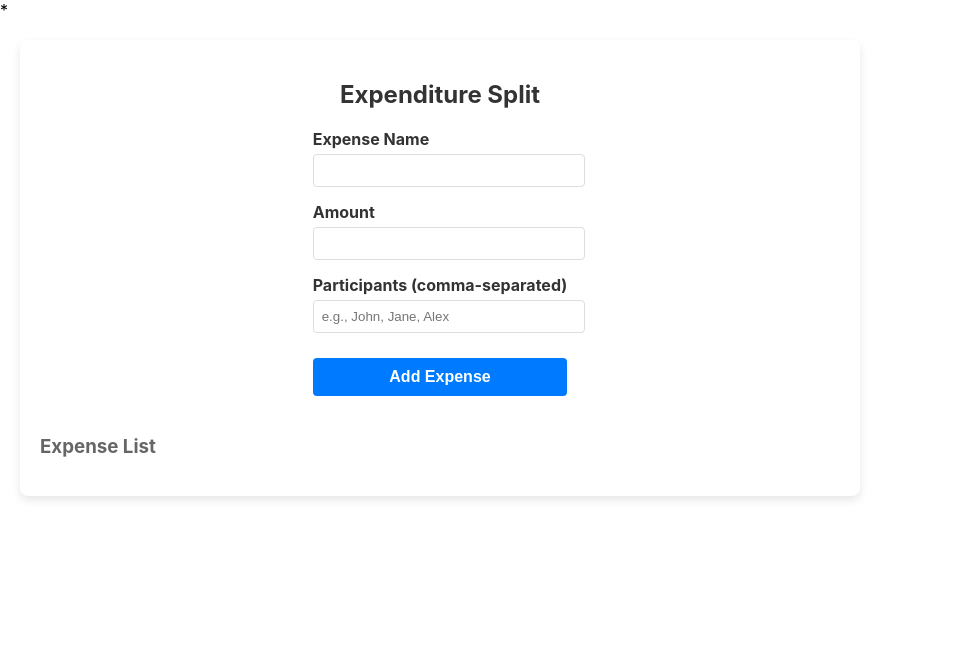
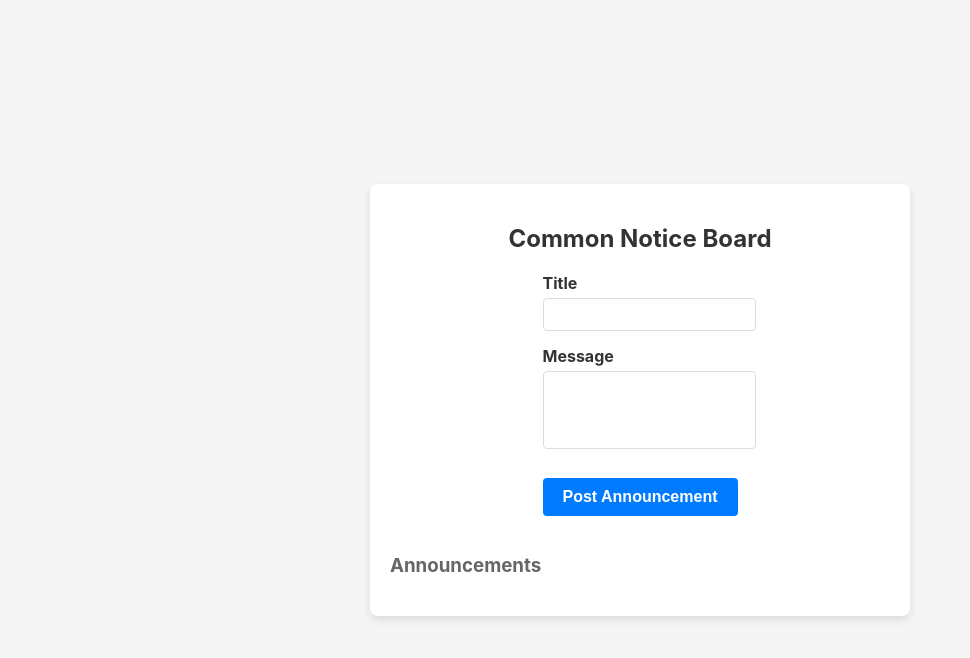
Before and after one commit to sahithi-66/Home_management_system, a React (Create React App) app in the folder home-management-system/: page / in a window 1280 px wide. Shown: the top 658 px of the page, without its empty margins (0-970 px from the left). Built offline with nearby package versions, Linux system fonts and the light colour scheme.

Commit message:
Created NoticeBoard page
Added NoticeBoard.js and NoticeBoard.css

```diff
--- a/home-management-system/src/App.js
+++ b/home-management-system/src/App.js
@@ -1,13 +1,14 @@
 import React from 'react';
 import Login from './components/Login';
 import ExpenditureSplit from './components/ExpenditureSplit';
-
+import NoticeBoard from './components/NoticeBoard';
 
 const App = () => {
     return (
         <div className="App">
             {/* <Login /> */}
-            *<ExpenditureSplit />
+            {/* <ExpenditureSplit /> */}
+            <NoticeBoard />
 
         </div>
     );
--- /dev/null
+++ b/home-management-system/src/components/NoticeBoard.css
@@ -0,0 +1,94 @@
+/* Full-screen wrapper for centering */
+.noticeboard-wrapper {
+    display: flex;
+    align-items: center;
+    justify-content: center;
+    height: 100vh;
+    background-color: #f5f5f5;
+}
+
+/* Box styling */
+.noticeboard-container {
+    display: flex;
+    flex-direction: column;
+    align-items: center;
+    padding: 20px;
+    margin: 20px;
+    background-color: #ffffff;
+    border-radius: 8px;
+    box-shadow: 0 4px 8px rgba(0, 0, 0, 0.1);
+    width: 500px;
+}
+
+h2 {
+    margin-bottom: 20px;
+    color: #333;
+}
+
+.input-field {
+    margin-bottom: 15px;
+    width: 100%;
+}
+
+label {
+    display: block;
+    margin-bottom: 5px;
+    font-weight: bold;
+}
+
+input, textarea {
+    width: 100%;
+    padding: 8px;
+    border-radius: 4px;
+    border: 1px solid #ddd;
+}
+
+textarea {
+    resize: none;
+}
+
+button {
+    width: 100%;
+    padding: 10px;
+    border: none;
+    background-color: #007bff;
+    color: #fff;
+    border-radius: 4px;
+    cursor: pointer;
+    font-size: 1em;
+    font-weight: bold;
+    margin-top: 10px;
+}
+
+button:hover {
+    background-color: #0056b3;
+}
+
+.announcement-list {
+    margin-top: 20px;
+    width: 100%;
+}
+
+h3 {
+    color: #666;
+}
+
+ul {
+    list-style: none;
+    padding: 0;
+}
+
+li {
+    padding: 10px;
+    border-bottom: 1px solid #ddd;
+}
+
+li h4 {
+    margin: 0 0 5px;
+    font-weight: bold;
+}
+
+li p {
+    margin: 0;
+    color: #333;
+}
--- /dev/null
+++ b/home-management-system/src/components/NoticeBoard.js
@@ -0,0 +1,59 @@
+import React, { useState } from 'react';
+import './NoticeBoard.css';
+
+const NoticeBoard = () => {
+    const [title, setTitle] = useState('');
+    const [message, setMessage] = useState('');
+    const [announcements, setAnnouncements] = useState([]);
+
+    const handleAddAnnouncement = (e) => {
+        e.preventDefault();
+        const newAnnouncement = { title, message };
+        setAnnouncements([...announcements, newAnnouncement]);
+        setTitle('');
+        setMessage('');
+    };
+
+    return (
+        <div className="noticeboard-wrapper">
+            <div className="noticeboard-container">
+                <h2>Common Notice Board</h2>
+                <form onSubmit={handleAddAnnouncement}>
+                    <div className="input-field">
+                        <label>Title</label>
+                        <input
+                            type="text"
+                            value={title}
+                            onChange={(e) => setTitle(e.target.value)}
+                            required
+                        />
+                    </div>
+                    <div className="input-field">
+                        <label>Message</label>
+                        <textarea
+                            value={message}
+                            onChange={(e) => setMessage(e.target.value)}
+                            required
+                            rows="4"
+                        />
+                    </div>
+                    <button type="submit">Post Announcement</button>
+                </form>
+
+                <div className="announcement-list">
+                    <h3>Announcements</h3>
+                    <ul>
+                        {announcements.map((announcement, index) => (
+                            <li key={index}>
+                                <h4>{announcement.title}</h4>
+                                <p>{announcement.message}</p>
+                            </li>
+                        ))}
+                    </ul>
+                </div>
+            </div>
+        </div>
+    );
+};
+
+export default NoticeBoard;
```
